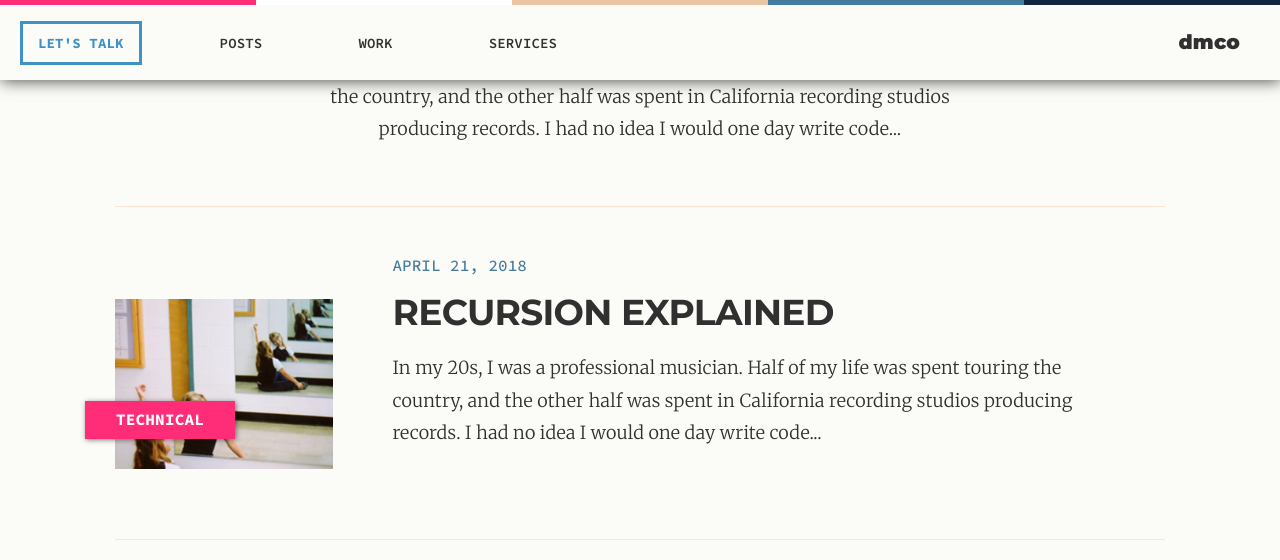
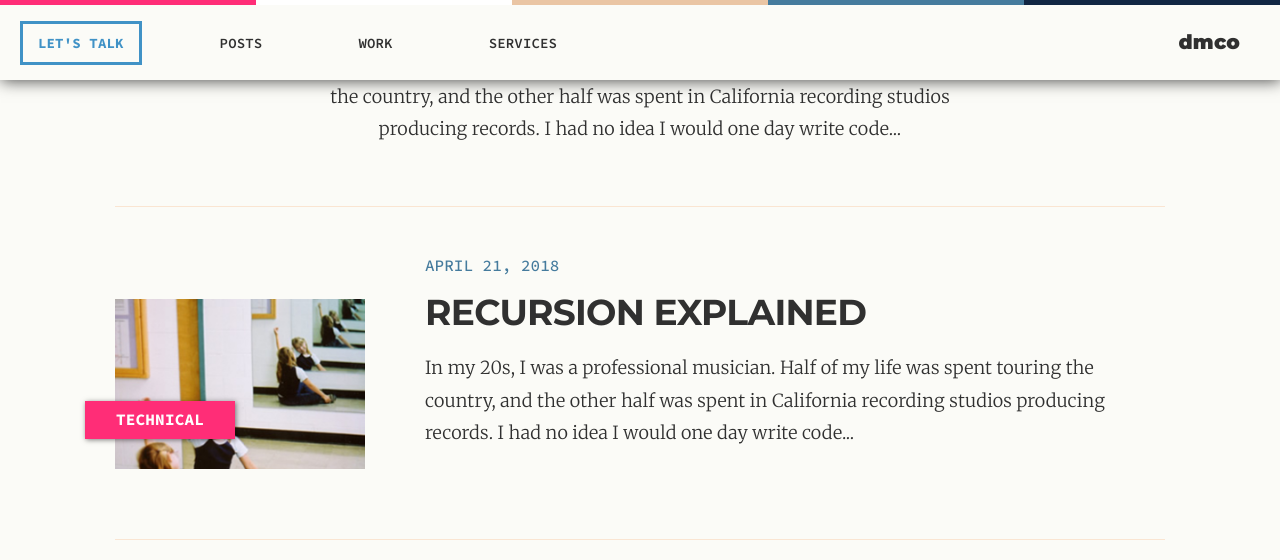
Before and after one commit to middletond/dmco, a Jekyll site: the page built from index.html, in a window 1280 px wide and 1400 px high, scrolled down 2695 px. Shown: the top 560 px of the window. Built offline with Jekyll 4.4.1, drawn with Linux system fonts in a browser that asks for light colours; grey boxes are pictures that could not be loaded.

Commit message:
Rough post list styles

```diff
--- a/_sass/_post_list.scss
+++ b/_sass/_post_list.scss
@@ -1,18 +1,57 @@
 .post-list {
   width: 100%;
+  position: relative;
+  z-index: 1;
 	max-width: $post-list-max-width;
 	@include below($break-large) {
 		width: 100%;
 	}
 	margin: 30px auto;
+  // dividers affect both feature and items
+  .post-divider {
+		height: 1px;
+		width: 100%;
+		background-color: $sandlight;
+		margin: 40px 0px;
+    @include below($break-post-list) { margin: 20px 0px; }
+    @include below($break-medium) { display: none; }
+	}
+  // post-list item
 	.post {
 		@include flex_display();
+    @include below($break-medium) { // move from flex to block layout
+      display: block;
+      position: relative;
+      z-index: initial;
+      padding-top: 35px;
+      margin-bottom: 10px;
+      background-color: $cream;
+      &:before {
+        z-index: -1;
+        content: "";
+        position: absolute;
+        top: 0px;
+        left: 0px;
+        width: 100%;
+        height: 50px;
+        background-color: aqua;
+        border-radius: 35%;
+        box-shadow: 0px 0px 20px rgba(0,0,0,0.25);
+      }
+    }
+    .post-image, .post-content {
+      position: relative;
+    }
 		.post-image {
 			margin: 52px 0px 30px 0px;
 			display: block;
-			position: relative;
-			width: 250px;
+			flex: 0 0 250px;
 			height: 170px;
+      @include below($post-list-max-width) { margin-left: 30px; }
+      @include below($break-medium) {
+        margin: 0px 35px;
+        height: 250px;
+      }
 			a {
 				z-index: 0;
 				position: relative;
@@ -42,10 +81,12 @@
 			}
 		}
 		.post-content {
-			width: 78%;
 			padding: 0px 60px;
 			margin: 0px 0px;
 			max-width: none;
+      @include below($break-large) { padding: 0px 50px; }
+      @include below($break-post-list) { padding: 0px 35px; }
+      @include below($break-medium) { padding: 15px 35px; }
 			.post-meta {
 				line-height: 1em;
 				margin: 10px 0px 20px 0px;
@@ -62,16 +103,22 @@
 				line-height: 110%;
 				letter-spacing: -0.02em;
 				text-transform: uppercase;
+        @include below($break-small) { font-size: 30px; }
 			}
 			.post-excerpt {
 				line-height: 180%;
 				font-size: 18px;
 				font-weight: 300;
+        @include below($break-medium) { font-size: 17px; }
 			}
 		}
+    // post list feature
 		&.feature {
 			display: block;
 			text-align: center;
+      padding-top: 0px !important; // negate regular post rules
+      background: transparent;
+      &:before { content: none };
       .post-image, .post-content {
         padding: 0px;
         display: inline-block;
@@ -88,7 +135,7 @@
 					top: -19px;
 					left: 0px;
 				}
-        @include below($break-medium) { height: 300px; } // not the greatest but works for now
+        @include below($break-medium) { height: 350px; } // not the greatest but works for now
 			}
 			.post-content {
         & > * {
@@ -116,10 +163,4 @@
 			}
 		}
 	}
-	.post-divider {
-		height: 1px;
-		width: 100%;
-		background-color: $sandlight;
-		margin: 40px 0px;
-	}
 }
--- a/_sass/_responsive.scss
+++ b/_sass/_responsive.scss
@@ -3,6 +3,7 @@
 $break-tiny: 360px;
 $break-small: 480px;
 $break-medium: 720px;
+$break-post-list: 850px;
 $break-large: 1024px;
 $break-headers: 1250px;
 $break-x-large: 1285px;
```
